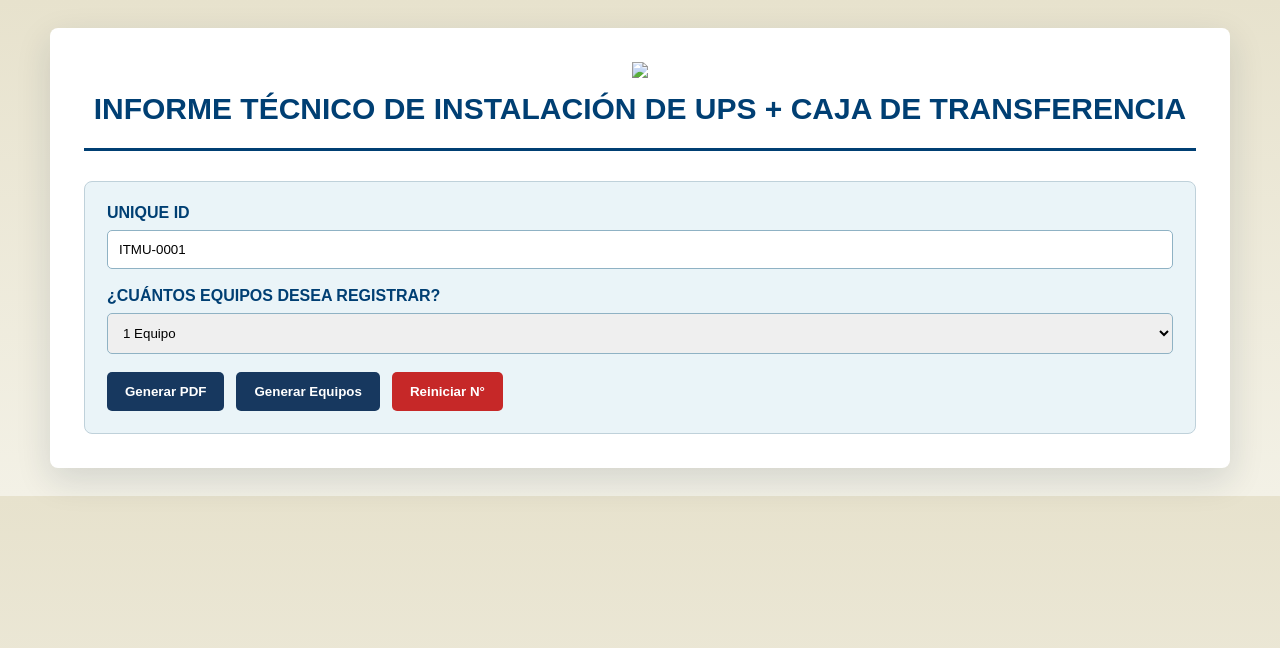
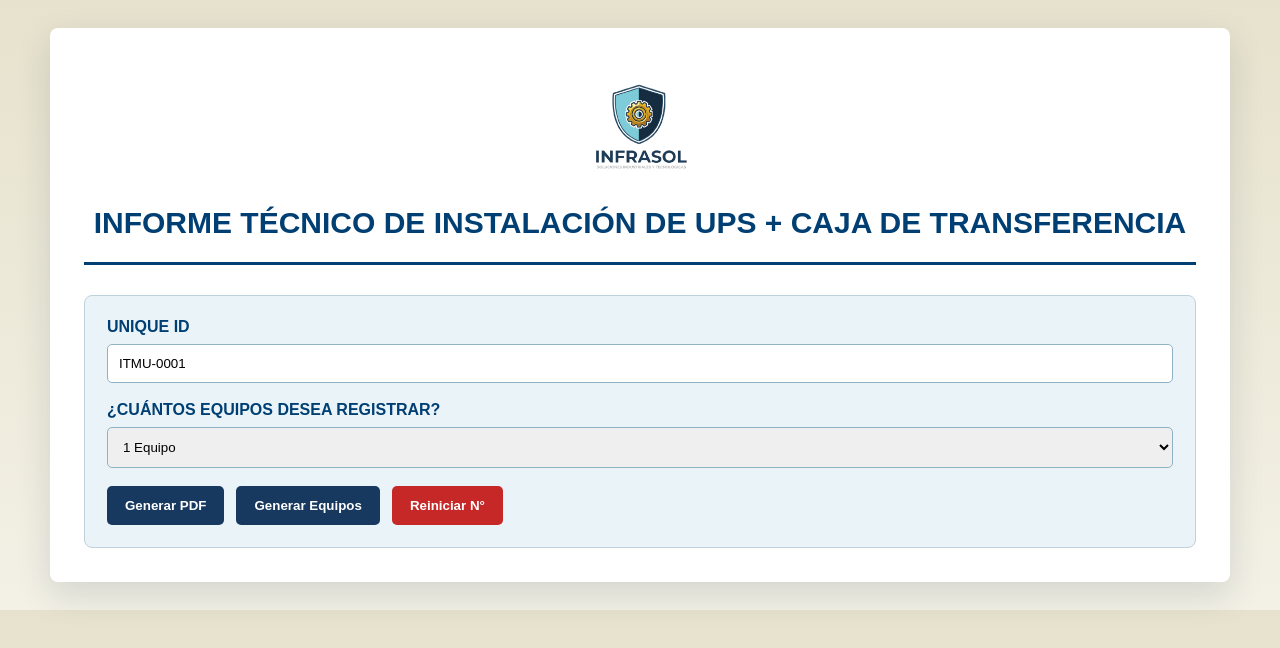
Before and after one commit to JuanDiegock/Informe-T-cnico-de-Instalacion-de-UPS-Caja-de-Trasnferencia, a plain HTML site: page index.html in a window 1280 px wide. Drawn offline with nearby package versions, Linux system fonts and the light colour scheme.

Commit message:
Update logo and HTML structure in index.html
Updated logo image source and ensured proper HTML structure.

```diff
--- a/index.html
+++ b/index.html
@@ -24,7 +24,7 @@
         <div class="header">
 
             <img
-                src="Infrasol.png"
+                src="Infrasol_Logo.png"
                 class="logo">
 
             <h1>
```
